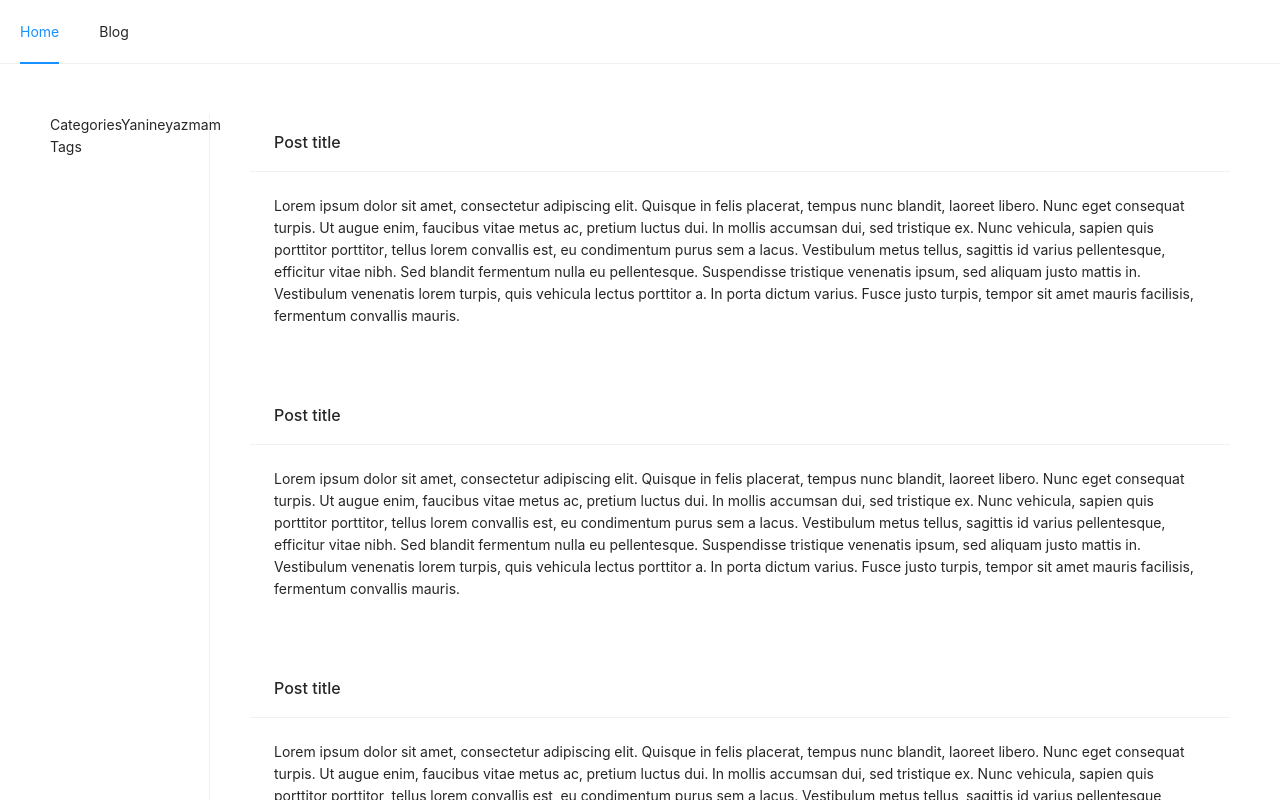
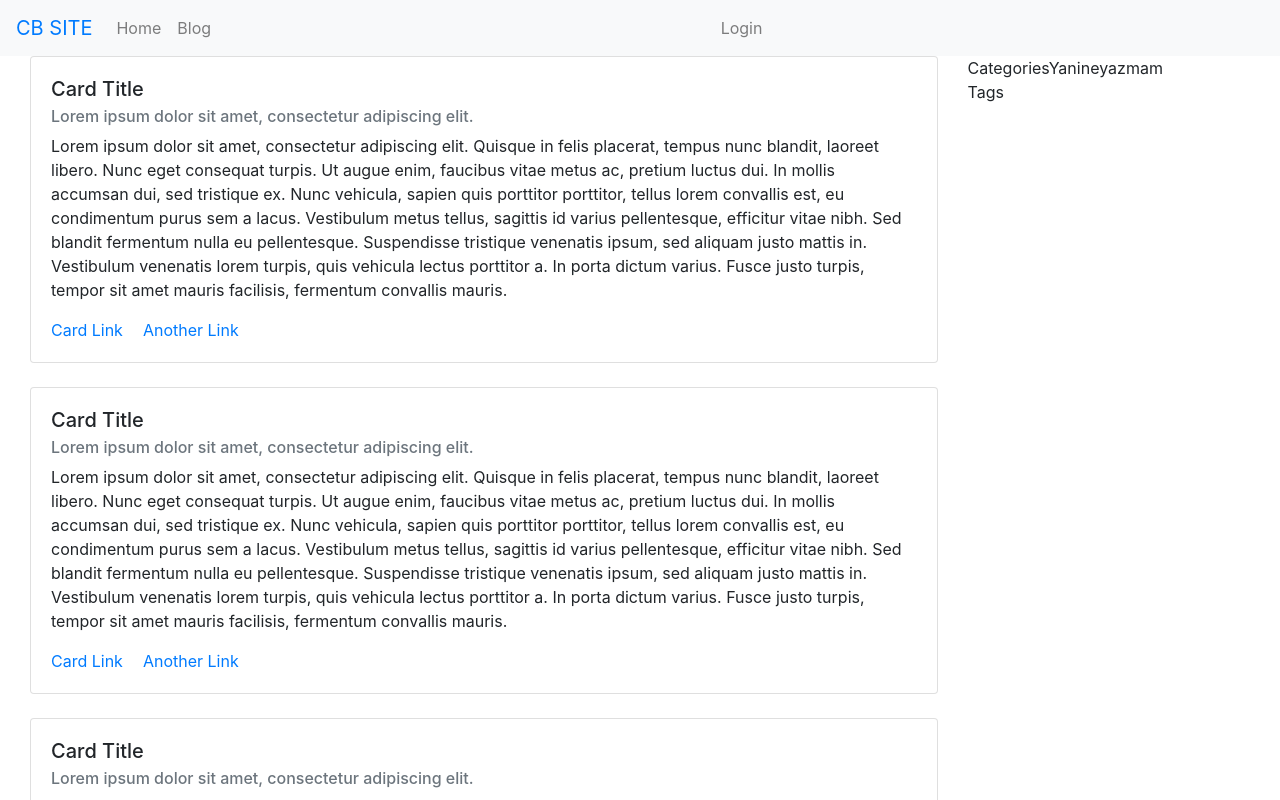
Before and after one commit to cbidici/cbsite-fe, a React (Create React App) app: page /blog in a window 1280 px wide. Shown: the top 800 px of the page. Built offline with nearby package versions, Linux system fonts and the light colour scheme.

Commit message:
Migrate to bootstrap

```diff
--- a/package.json
+++ b/package.json
@@ -6,8 +6,9 @@
     "@testing-library/jest-dom": "^4.2.4",
     "@testing-library/react": "^9.3.2",
     "@testing-library/user-event": "^7.1.2",
-    "antd": "^4.1.0",
+    "bootstrap": "^4.4.1",
     "react": "^16.13.1",
+    "react-bootstrap": "^1.0.0",
     "react-dom": "^16.13.1",
     "react-router-dom": "^5.1.2",
     "react-scripts": "3.4.1"
--- a/src/blog/Blog.js
+++ b/src/blog/Blog.js
@@ -3,30 +3,23 @@ import CategorySelector from './CategorySelector'
 import TagSelector from './TagSelector'
 import PostList from './PostList'
 import Post from './Post'
-import {Layout} from 'antd';
 import {Route} from 'react-router-dom'
-const {Sider, Content} = Layout
+import {Row, Col} from 'react-bootstrap'
 
 class Blog extends React.Component {
 
     render(){
         return (
-            <Layout>
-                <Sider theme='light'>
-                    <Content style={{borderRight:'1px solid #f0f0f0', height:'100%', marginRight:40}}>
-                        <Content>
-                            <CategorySelector/>
-                        </Content>
-                        <Content>
-                            <TagSelector/>
-                        </Content>
-                    </Content>
-                </Sider>
-                <Content>
+            <Row>
+                <Col sm={9}>
                     <Route exact={true} path='/blog/' component={PostList} />
                     <Route path='/blog/:id' component={Post} />
-                </Content>
-            </Layout>
+                </Col>
+                <Col sm={3}>
+                    <CategorySelector/>
+                    <TagSelector/>
+                </Col>
+            </Row>
         );
     }
 }
--- a/src/blog/PostCard.js
+++ b/src/blog/PostCard.js
@@ -1,12 +1,18 @@
 import React from 'react'
-import {Card} from 'antd'
+import {Card} from 'react-bootstrap'
 
 class Post extends React.Component {
 
     render() {
         return (
-            <Card title="Post title" bordered={false}>
-                <p>Lorem ipsum dolor sit amet, consectetur adipiscing elit. Quisque in felis placerat, tempus nunc blandit, laoreet libero. Nunc eget consequat turpis. Ut augue enim, faucibus vitae metus ac, pretium luctus dui. In mollis accumsan dui, sed tristique ex. Nunc vehicula, sapien quis porttitor porttitor, tellus lorem convallis est, eu condimentum purus sem a lacus. Vestibulum metus tellus, sagittis id varius pellentesque, efficitur vitae nibh. Sed blandit fermentum nulla eu pellentesque. Suspendisse tristique venenatis ipsum, sed aliquam justo mattis in. Vestibulum venenatis lorem turpis, quis vehicula lectus porttitor a. In porta dictum varius. Fusce justo turpis, tempor sit amet mauris facilisis, fermentum convallis mauris.</p>
+            <Card>
+                <Card.Body>
+                    <Card.Title>Card Title</Card.Title>
+                    <Card.Subtitle className="mb-2 text-muted">Lorem ipsum dolor sit amet, consectetur adipiscing elit.</Card.Subtitle>
+                    <Card.Text>Lorem ipsum dolor sit amet, consectetur adipiscing elit. Quisque in felis placerat, tempus nunc blandit, laoreet libero. Nunc eget consequat turpis. Ut augue enim, faucibus vitae metus ac, pretium luctus dui. In mollis accumsan dui, sed tristique ex. Nunc vehicula, sapien quis porttitor porttitor, tellus lorem convallis est, eu condimentum purus sem a lacus. Vestibulum metus tellus, sagittis id varius pellentesque, efficitur vitae nibh. Sed blandit fermentum nulla eu pellentesque. Suspendisse tristique venenatis ipsum, sed aliquam justo mattis in. Vestibulum venenatis lorem turpis, quis vehicula lectus porttitor a. In porta dictum varius. Fusce justo turpis, tempor sit amet mauris facilisis, fermentum convallis mauris.</Card.Text>
+                    <Card.Link href="#">Card Link</Card.Link>
+                    <Card.Link href="#">Another Link</Card.Link>
+                </Card.Body>
             </Card>
         );
     }
--- a/src/index.js
+++ b/src/index.js
@@ -1,6 +1,5 @@
 import React from 'react';
 import ReactDOM from 'react-dom';
-import 'antd/dist/antd.css';
 import App from './App';
 import * as serviceWorker from './serviceWorker';
 
--- a/src/main/Main.js
+++ b/src/main/Main.js
@@ -1,26 +1,26 @@
 import React from 'react'
-import {Layout} from 'antd'
 import TopMenu from './TopMenu'
 import Blog from '../blog/Blog'
 import {Route} from 'react-router-dom'
+import {Container} from 'react-bootstrap'
+import 'bootstrap/dist/css/bootstrap.min.css';
 
 import './main.css'
 
-const {Header, Content, Footer} = Layout
 
 class Main extends React.Component {
     render() {
         return(
-            <Layout>
-                <Header style={{padding:'0', position:'fixed', zIndex:1, width:'100%'}}>
-                    <TopMenu/>
-                </Header>
-                <Content style={{marginTop:64, padding:50}}>
+            <Container fluid>
+                <TopMenu/>
+                <Container style={{marginTop:56}} fluid>
                     <Route exact={true} path='/' render={()=>(<div>Home</div>)} />
                     <Route path='/blog/' component={Blog} />
-                </Content>
-                <Footer>Footer</Footer>
-            </Layout>
+                </Container>
+                <Container fluid>
+                    Footer
+                </Container>
+            </Container>
         );
     }
 }
--- a/src/main/TopMenu.js
+++ b/src/main/TopMenu.js
@@ -1,35 +1,24 @@
 import React from 'react'
-import {Menu}  from 'antd'
 import {Link} from 'react-router-dom'
+import {Navbar, Nav} from 'react-bootstrap'
+
 
 class TopMenu extends React.Component {
-  state = {
-    current: '1',
-  };
-
-  handleClick = e => {
-    this.setState({
-      current: e.key,
-    });
-  };
-
   render() {
     return (
-      <div>
-        <Menu
-          onClick={this.handleClick}
-          defaultOpenKeys={['sub1']}
-          selectedKeys={[this.state.current]}
-          mode="horizontal"
-        >
-            <Menu.Item key="1">
-                <Link to={'/'}>Home</Link>
-            </Menu.Item>
-            <Menu.Item key="2">
-                <Link to={'/blog/'}>Blog</Link>
-            </Menu.Item>
-        </Menu>
-      </div>
+      <Navbar fixed="top" bg="light" expand="lg">
+        <Navbar.Brand><Link to={'/'}>CB SITE</Link></Navbar.Brand>
+        <Navbar.Toggle aria-controls="basic-navbar-nav" />
+        <Navbar.Collapse id="basic-navbar-nav">
+          <Nav className="mr-auto">
+            <Link className='nav-link' to={'/'}>Home</Link>
+            <Link className='nav-link' to={'/blog/'}>Blog</Link>
+          </Nav>
+          <Nav className="mr-auto">
+            <Link className='nav-link' to={'/login/'}>Login</Link>
+          </Nav>
+        </Navbar.Collapse>
+      </Navbar>
     );
   }
 }
```
Also changed, not shown: 1 other file (tests, documents, lock files or other folders).
